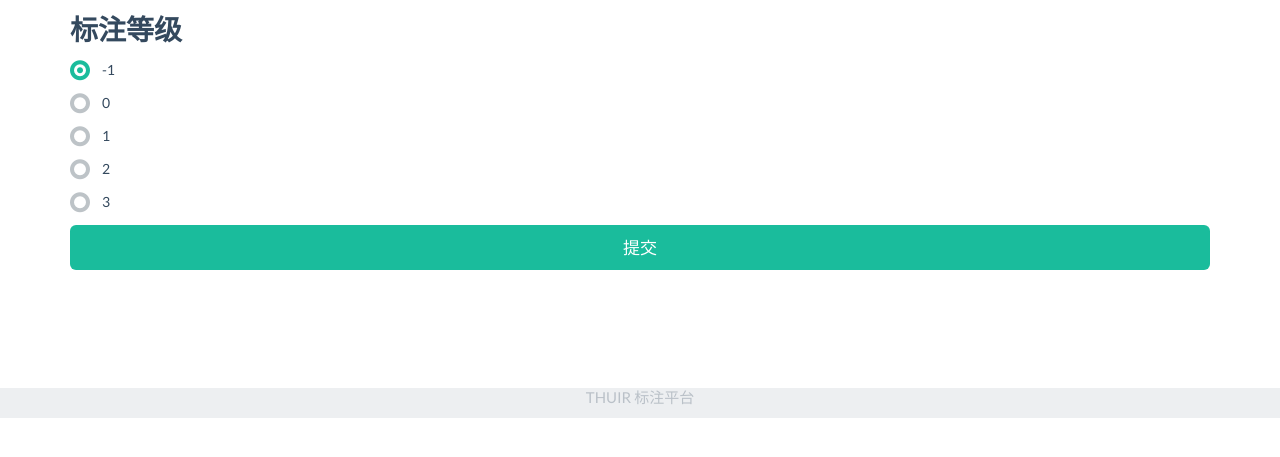
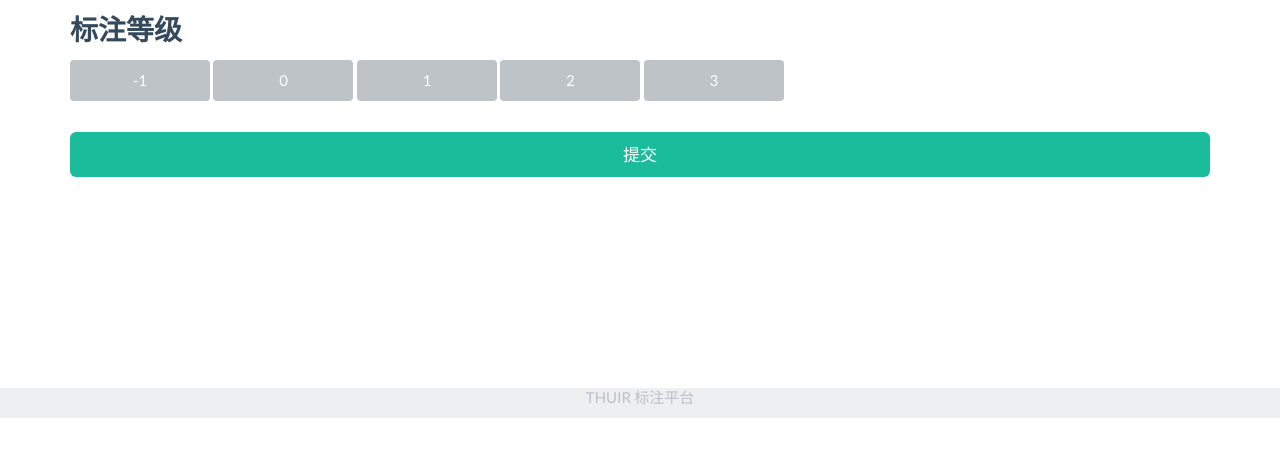
Before and after one commit to chuzhumin98/self-annotation, a Django app: template templates/label_job.html in a window 1280 px wide. Shown: the part 175-632 px from the top of the page. Run offline with Django 3.2, Linux system fonts and the light colour scheme; the template is opened without the code that fills it, so the values that code supplies are empty; some libraries are stand-ins or nearby versions.

Commit message:
enhance the labeling html

```diff
--- a/Label/urls.py
+++ b/Label/urls.py
@@ -6,4 +6,5 @@ urlpatterns = [
     url(r'^disp$', disp),
     url(r'^job$', job),
     url(r'^process$', job_process),
+    url(r'^behind$', job_behind),
 ]
--- a/Label/views.py
+++ b/Label/views.py
@@ -1,4 +1,4 @@
-from django.http import HttpResponse
+from django.http import HttpResponse, HttpResponseRedirect
 from django.shortcuts import render_to_response
 
 from django.shortcuts import render
@@ -44,3 +44,6 @@ def job_process(request):
             cnt_labeled += 1
     html += 'the labeled process is {}/{}'.format(cnt_labeled, total_num)
     return HttpResponse(html)
+
+def job_behind(request):
+    return HttpResponseRedirect('/label/job')
--- a/templates/base.html
+++ b/templates/base.html
@@ -1,5 +1,4 @@
-<!DOCTYPE html>
-<html lang="en">
+<html>
 <head>
     <meta charset="UTF-8">
     <title>{% block title %} base {% endblock %}</title>
--- a/templates/label_job.html
+++ b/templates/label_job.html
@@ -7,36 +7,46 @@
 
 <div class="col">
   <h5 class="demo-panel-title">标注等级</h5>
-  <label class="radio">
-    <input type="radio" name="optionsRadios" id="optionsRadios1" value="option1" data-toggle="radio" checked="" class="custom-radio"><span class="icons"><span class="icon-unchecked"></span><span class="icon-checked"></span></span>
-    -1
-  </label>
-
-  <label class="radio">
-    <input type="radio" name="optionsRadios" id="optionsRadios2" value="option1" data-toggle="radio" class="custom-radio"><span class="icons"><span class="icon-unchecked"></span><span class="icon-checked"></span></span>
-    0
-  </label>
-
-      <label class="radio">
-    <input type="radio" name="optionsRadios" id="optionsRadios3" value="option1" data-toggle="radio" class="custom-radio"><span class="icons"><span class="icon-unchecked"></span><span class="icon-checked"></span></span>
-    1
-  </label>
-
-    <label class="radio">
-    <input type="radio" name="optionsRadios" id="optionsRadios4" value="option1" data-toggle="radio" class="custom-radio"><span class="icons"><span class="icon-unchecked"></span><span class="icon-checked"></span></span>
-    2
-  </label>
-
-      <label class="radio">
-    <input type="radio" name="optionsRadios" id="optionsRadios5" value="option1" data-toggle="radio" class="custom-radio"><span class="icons"><span class="icon-unchecked"></span><span class="icon-checked"></span></span>
-    3
-  </label>
-
+  <button class="btn btn-default btn-wide" id="button4" onclick="selectLabel(-1)">
+  -1
+</button>
+    <button class="btn btn-default btn-wide" id="button0" onclick="selectLabel(0)">
+  0
+</button>
+    <button class="btn btn-default btn-wide" id="button1" onclick="selectLabel(1)">
+  1
+</button>
+    <button class="btn btn-default btn-wide" id="button2" onclick="selectLabel(2)">
+  2
+</button>
+    <button class="btn btn-default btn-wide" id="button3" onclick="selectLabel(3)">
+  3
+</button>
 </div>
-
+<br />
 
 <div class="col">
-  <a href="#fakelink" class="btn btn-block btn-lg btn-primary">提交</a>
+  <a href="/label/behind?label=-2" class="btn btn-block btn-lg btn-primary" id="submitLink">提交</a>
 </div>
 
 {% endblock %}
+
+{% block scripts %}
+<script>
+function selectLabel(num) {
+  document.getElementById("submitLink").href = "/label/behind?label=" + num.toString();
+  document.getElementById("button0").className = "btn btn-default btn-wide";
+  document.getElementById("button1").className = "btn btn-default btn-wide";
+  document.getElementById("button2").className = "btn btn-default btn-wide";
+  document.getElementById("button3").className = "btn btn-default btn-wide";
+  document.getElementById("button4").className = "btn btn-default btn-wide";
+  if (num === -1) {
+    document.getElementById("button4").className = "btn btn-primary btn-wide";
+  } else {
+    document.getElementById("button"+num.toString()).className = "btn btn-primary btn-wide";
+  }
+  // alert("change label to " + num.toString());
+}
+
+</script>
+{% endblock %}
```
